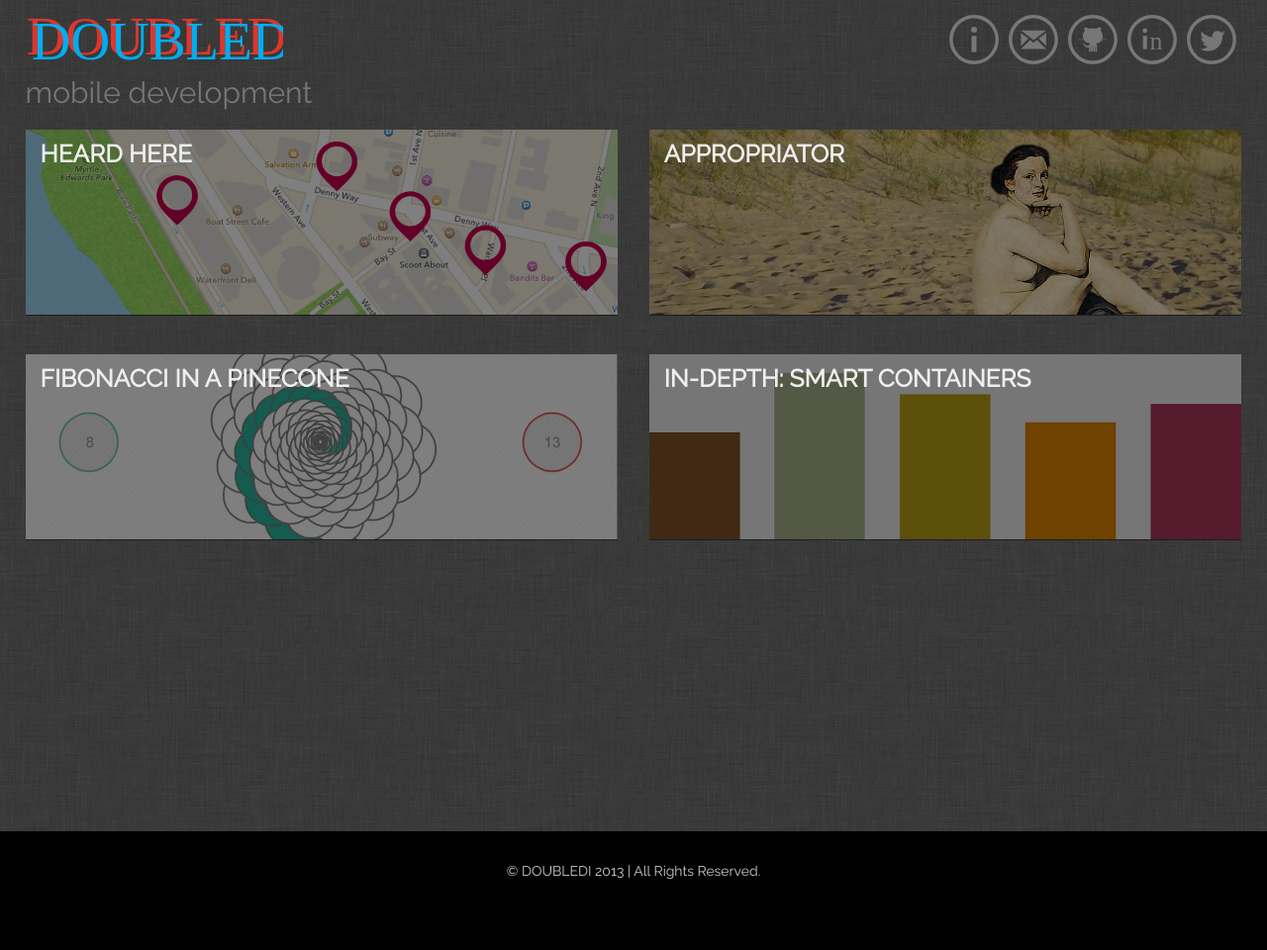
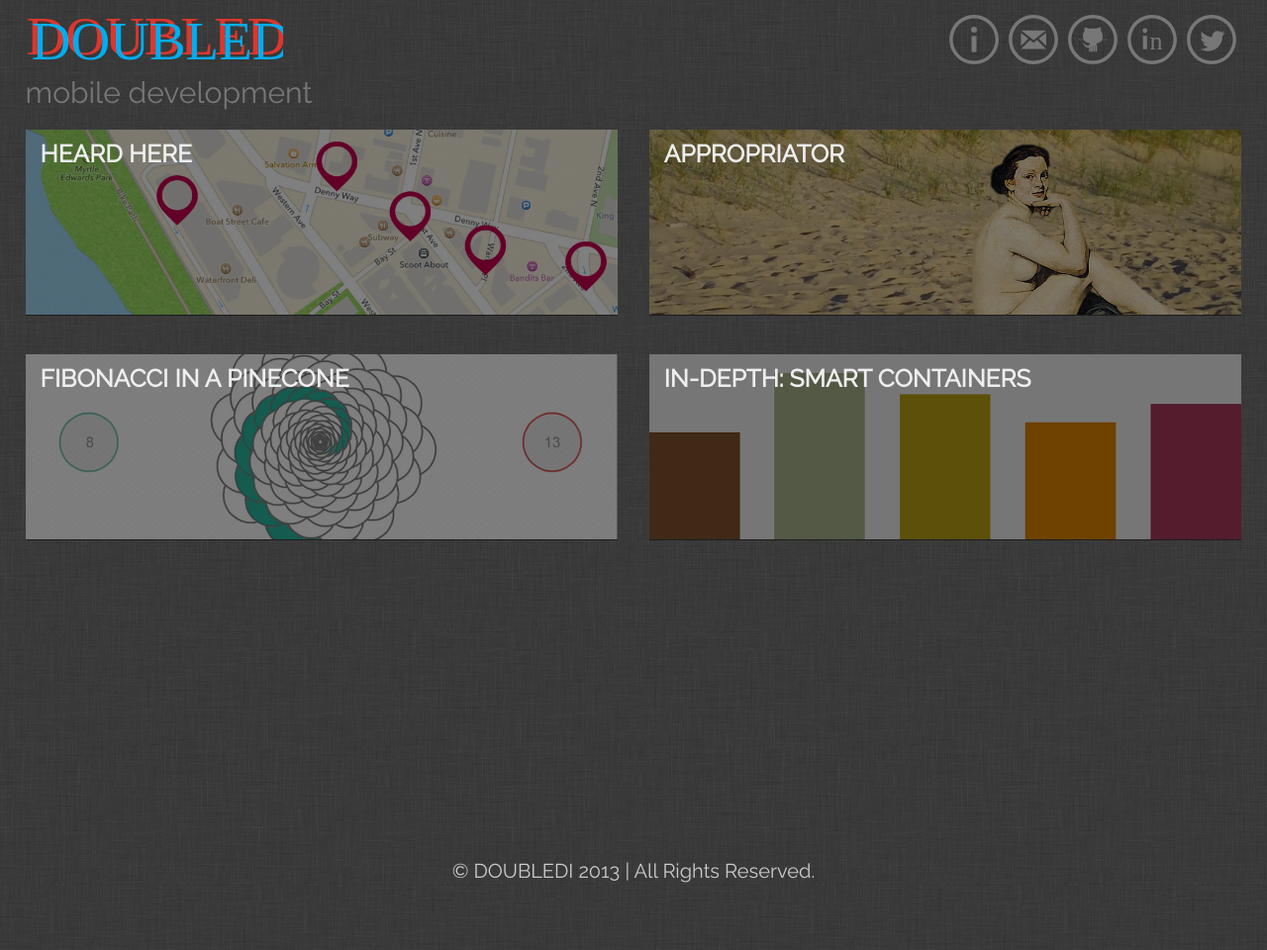
Before and after one commit to diannamertz/doubledi.github.com, a Jekyll site: the page built from index.html, in a window 1280 px wide. Shown: the whole page at 99% size. Built offline with Jekyll 4.4.1, drawn with Linux system fonts in a browser that asks for light colours.

Commit message:
final index fix

```diff
--- a/css/style.css
+++ b/css/style.css
@@ -246,9 +246,10 @@ h4 {
 #footer {
   text-align: center;
   padding:30px 0;
-  background-color: #000000;
+  background-color: #7777777;
   color: #cccccc;
   font-family: 'Raleway', sans-serif;
+  font-size: 20px
 }
 
 #footer p {
```
